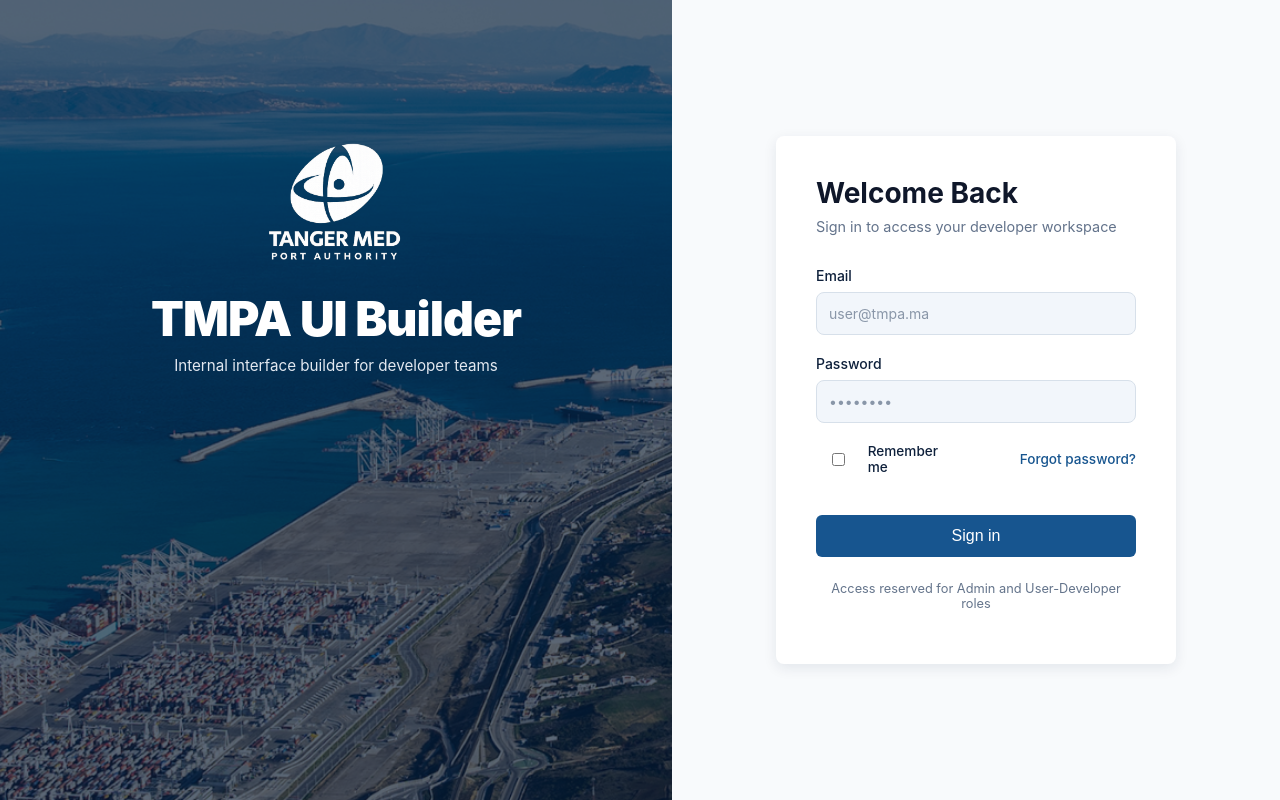
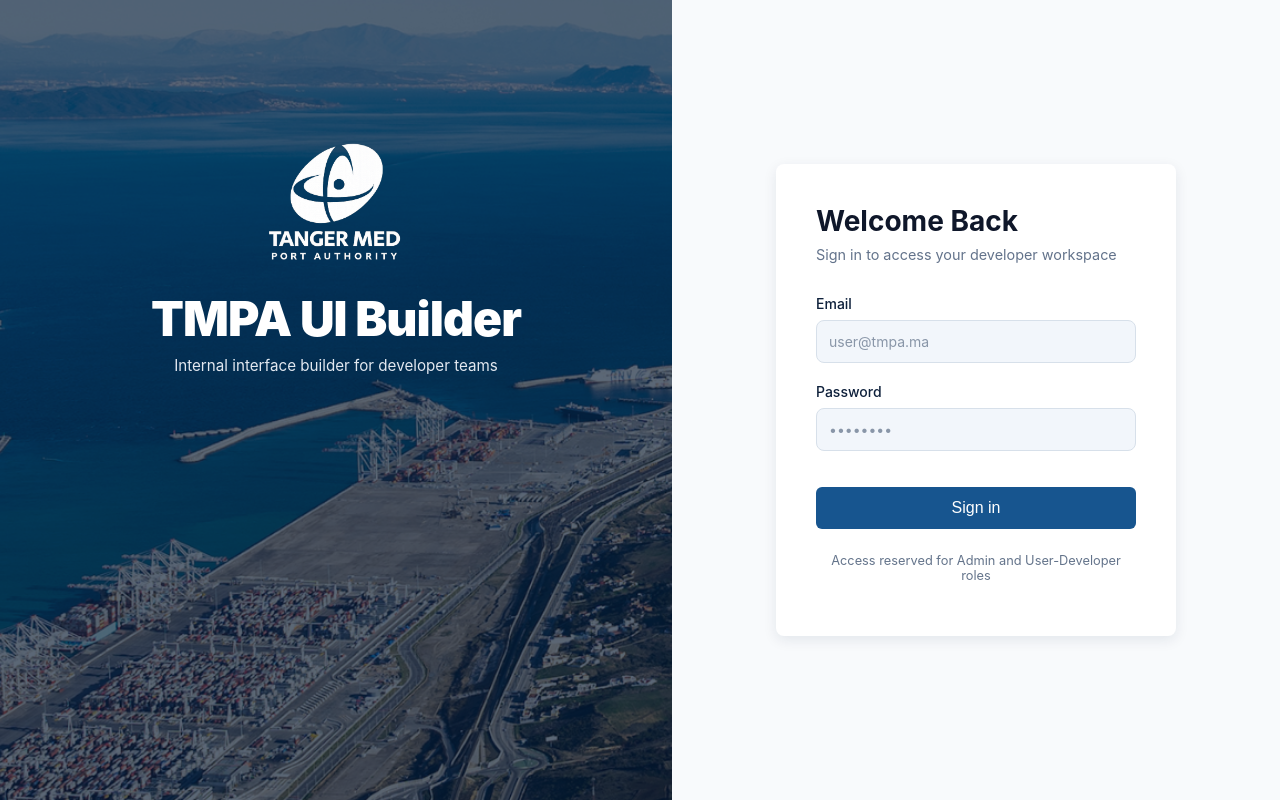
Before and after one commit to BENABDELLAHMosab/tmpa-ui-builder, a React (Vite) app in the folder frontend/: page /login in a window 1280 px wide. Built offline with nearby package versions, Linux system fonts and the light colour scheme; no server answers.

Commit message:
fix frontend issue

```diff
--- a/frontend/src/components/auth/LoginCard.tsx
+++ b/frontend/src/components/auth/LoginCard.tsx
@@ -65,13 +65,7 @@
             disabled={loading}
           />
         </div>
-        <div className="login-options">
-          <label className="remember-me">
-            <input type="checkbox" />
-            <span>Remember me</span>
-          </label>
-          <a href="#" className="forgot-password" onClick={(e) => e.preventDefault()}>Forgot password?</a>
-        </div>
+
 
         <button type="submit" className="btn-primary" disabled={loading}>
           {loading ? "Signing in..." : "Sign in"}
```
